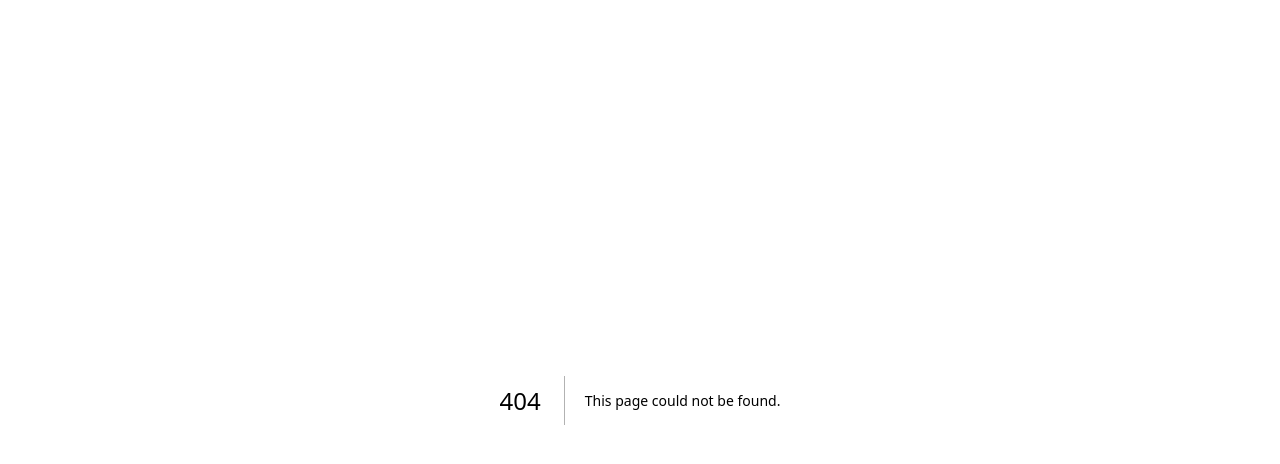
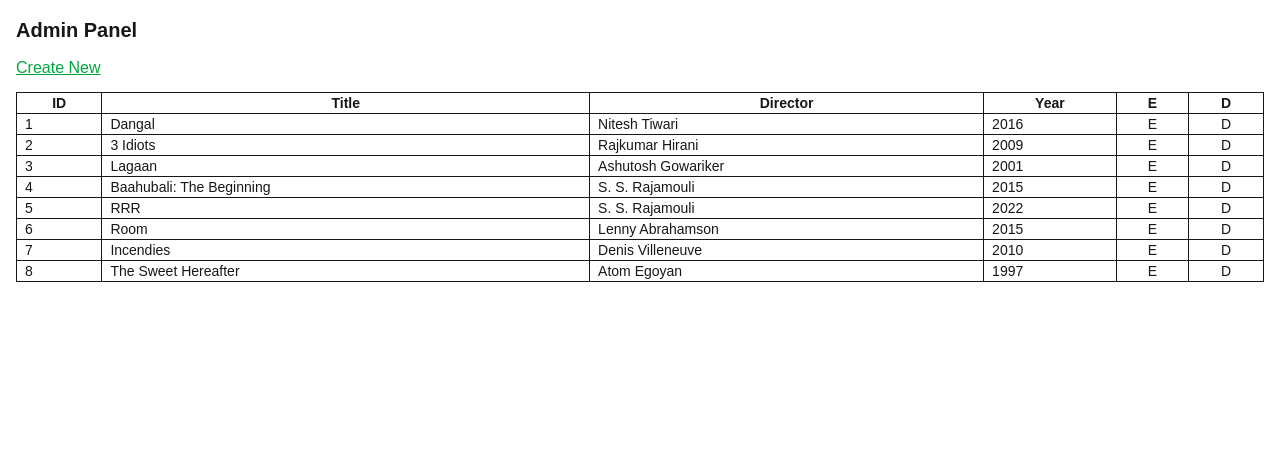
Before and after one commit to manchg1/movie-collection, a Next.js app: page /admin in a window 1280 px wide. Before the commit this address had no page. Shown: the top 464 px of the page. Built offline with nearby package versions, Linux system fonts and the light colour scheme; data requests are answered from the project's data file.

Commit message:
Add /admin page with table and Edit/Delete/Create links

```diff
--- /dev/null
+++ b/src/app/admin/delete/[id]/action.js
@@ -0,0 +1,16 @@
+'use server';
+
+import { revalidatePath } from 'next/cache';
+
+export async function POST(_, { params }) {
+    const id = params.id;
+
+    await fetch(`http://localhost:4000/movies/${id}`, {
+        method: 'DELETE',
+    });
+
+    // Revalidate affected routes
+    revalidatePath('/collection');
+    revalidatePath(`/collection/${id}`);
+    revalidatePath('/admin');
+}
--- /dev/null
+++ b/src/app/admin/page.js
@@ -0,0 +1,44 @@
+import Link from "next/link";
+
+export default async function AdminPage() {
+    const res = await fetch("http://localhost:4000/movies", { cache: "no-store" });
+    const movies = await res.json();
+
+    return (
+        <main className="p-4">
+            <h1 className="text-xl font-bold mb-3">Admin Panel</h1>
+            <Link href="/admin/create" className="text-green-600 underline mb-3 block">Create New</Link>
+
+            <table className="border w-full text-sm">
+                <thead>
+                <tr>
+                    <th className="border px-2">ID</th>
+                    <th className="border px-2">Title</th>
+                    <th className="border px-2">Director</th>
+                    <th className="border px-2">Year</th>
+                    <th className="border px-2">E</th>
+                    <th className="border px-2">D</th>
+                </tr>
+                </thead>
+                <tbody>
+                {movies.map((m) => (
+                    <tr key={m.id}>
+                        <td className="border px-2">{m.id}</td>
+                        <td className="border px-2">{m.title}</td>
+                        <td className="border px-2">{m.director}</td>
+                        <td className="border px-2">{m.release_year}</td>
+                        <td className="border text-center">
+                            <Link href={`/admin/edit/${m.id}`}>E</Link>
+                        </td>
+                        <td className="border text-center">
+                            <form action={`/admin/delete/${m.id}`} method="POST">
+                                <button>D</button>
+                            </form>
+                        </td>
+                    </tr>
+                ))}
+                </tbody>
+            </table>
+        </main>
+    );
+}
```
